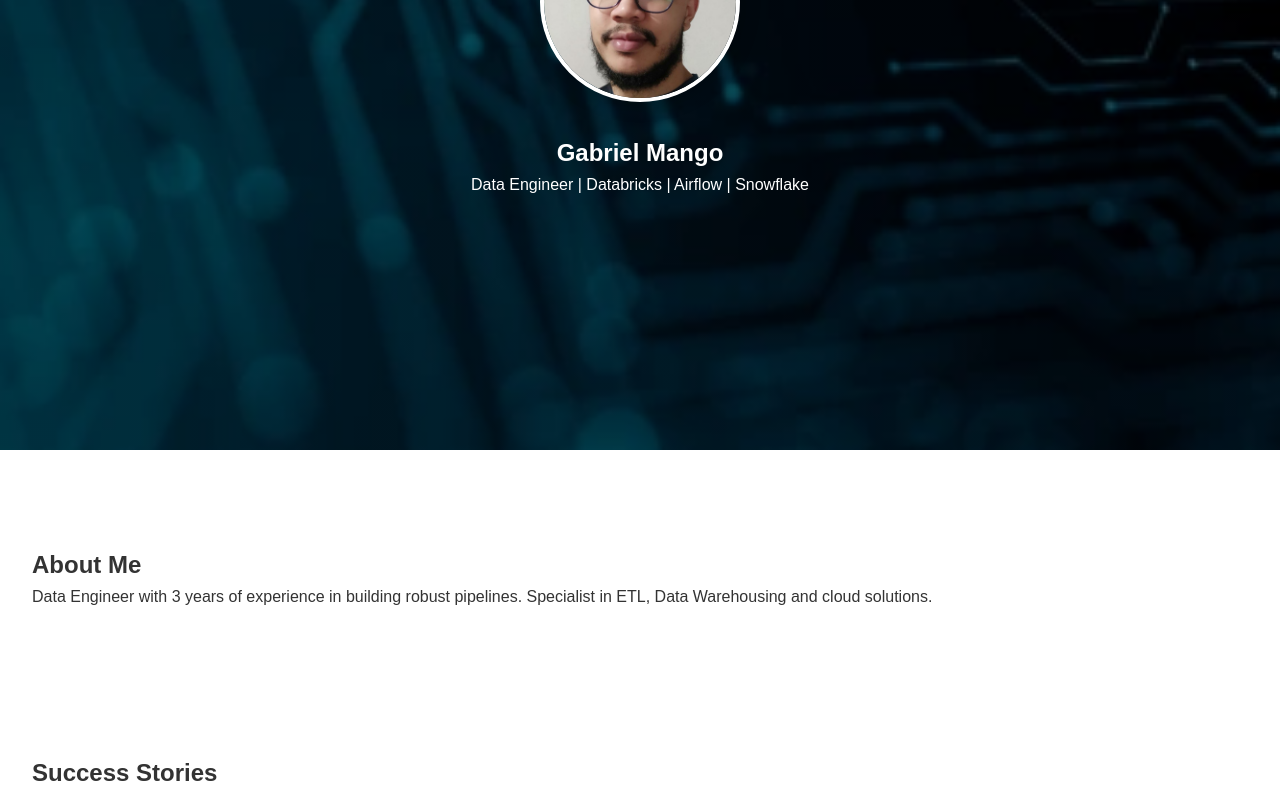
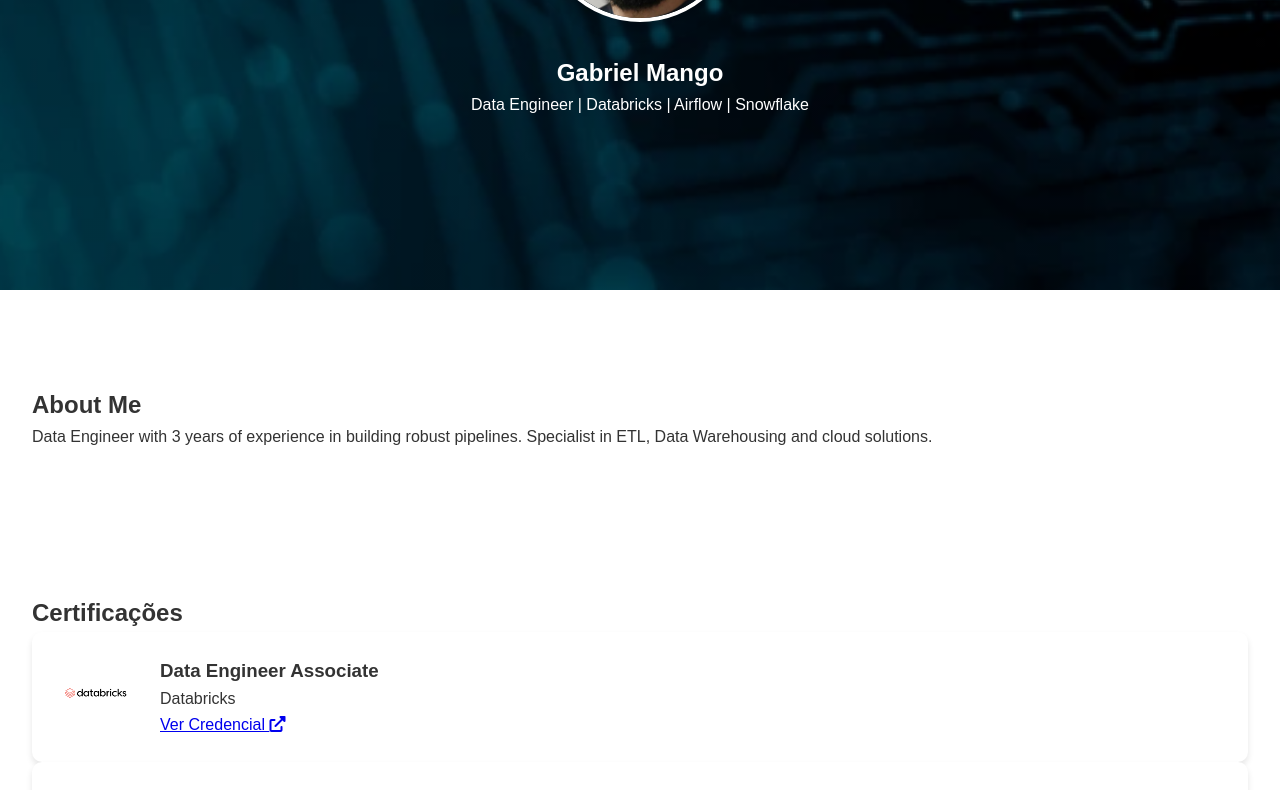
Before and after one commit to gabrielmango/my-portfolio, a plain HTML site: page index.html in a window 1280 px wide. Shown: the part 350-1140 px from the top of the page. Drawn offline with Linux system fonts and the light colour scheme.

Commit message:
add section about certifications

```diff
--- a/config.json
+++ b/config.json
@@ -9,6 +9,20 @@
     "titulo": "About Me",
     "conteudo": "Data Engineer with 3 years of experience in building robust pipelines. Specialist in ETL, Data Warehousing and cloud solutions."
   },
+  "certificacoes": [
+    {
+      "titulo": "Data Engineer Associate",
+      "empresa": "Databricks",
+      "link": "#",
+      "logo": "databricks.png"
+    },
+    {
+      "titulo": "Professional Data Engineer",
+      "empresa": "Google Cloud",
+      "link": "#",
+      "logo": "google-cloud.png"
+    }
+  ],
   "projetos": [
     {
       "titulo": "ETL Pipeline",
--- a/index.html
+++ b/index.html
@@ -12,6 +12,7 @@
         <nav>
             <ul>
                 <li><a href="#sobre">Sobre</a></li>
+                <li><a href="#certificacoes">Certificações</a></li>
                 <li><a href="#projetos">Projetos</a></li>
                 <li><a href="#habilidades">Habilidades</a></li>
                 <li><a href="#contato">Contato</a></li>
@@ -34,6 +35,11 @@
         <p id="sobre-conteudo"></p>
     </section>
 
+    <section id="certificacoes" class="section">
+        <h2>Certificações</h2>
+        <div class="certificacoes-container" id="certificacoes-container"></div>
+    </section>
+
     <section id="projetos" class="section">
         <h2>Success Stories</h2>
         <div class="projetos-grid" id="projetos-container"></div>
--- a/scripts.js
+++ b/scripts.js
@@ -71,6 +71,23 @@ function carregarPortfolio(config) {
         </div>
     `).join('');
 
+    const certificacoesContainer = document.getElementById('certificacoes-container');
+    certificacoesContainer.innerHTML = config.certificacoes.map(cert => `
+        <div class="certificacao-card">
+            <div class="certificacao-logo">
+                <img src="assets/certificacoes/${cert.logo}" alt="${cert.empresa}">
+            </div>
+            <div class="certificacao-info">
+                <h3 class="certificacao-titulo">${cert.titulo}</h3>
+                <p class="certificacao-empresa">${cert.empresa}</p>
+                <a href="${cert.link}" class="certificacao-link" target="_blank" rel="noopener">
+                    Ver Credencial
+                    <i class="fas fa-external-link-alt"></i>
+                </a>
+            </div>
+        </div>
+    `).join('');
+
     // ============= SMOOTH SCROLL =============
     document.querySelectorAll('a[href^="#"]').forEach(anchor => {
         anchor.addEventListener('click', function(e) {
--- a/style.css
+++ b/style.css
@@ -45,7 +45,7 @@ nav a:hover {
 }
 
 .hero {
-    height: 100vh;
+    height: 80vh;
     display: flex;
     align-items: center;
     justify-content: center;
@@ -248,3 +248,41 @@ nav a:hover {
         height: 150px;
     }
 }
+
+/* Certificações Atualizado */
+.certificacao-card {
+    display: flex;
+    gap: 1.5rem;
+    align-items: center;
+    padding: 1.5rem;
+    background: white;
+    border-radius: 10px;
+    box-shadow: 0 4px 6px rgba(0,0,0,0.1);
+    transition: transform 0.3s;
+}
+
+.certificacao-logo {
+    width: 80px;
+    flex-shrink: 0;
+}
+
+.certificacao-logo img {
+    width: 100%;
+    height: auto;
+    object-fit: contain;
+}
+
+.certificacao-info {
+    flex: 1;
+}
+
+@media (max-width: 480px) {
+    .certificacao-card {
+        flex-direction: column;
+        text-align: center;
+    }
+
+    .certificacao-logo {
+        width: 120px;
+    }
+}
```
Also changed, not shown: assets/certificacoes/databricks.png (added), assets/certificacoes/google-cloud.png (added).
